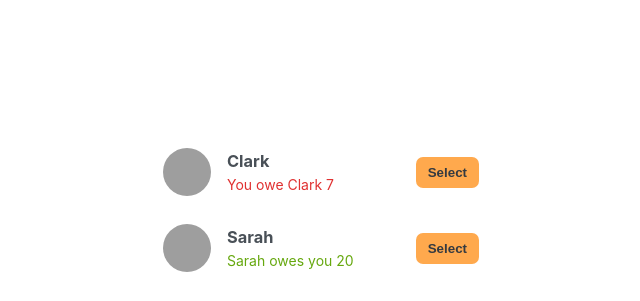
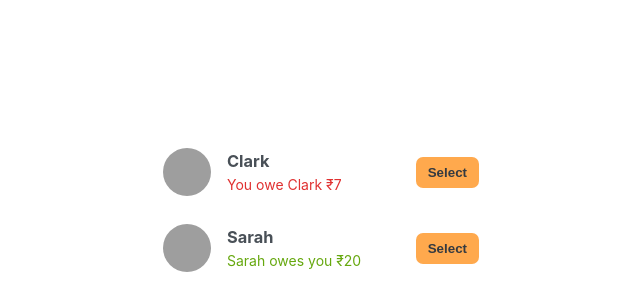
Before and after one commit to divyamotghare/eat-n-split, a React (Create React App) app: page / in a window 1280 px wide. Shown: the top 301 px of the page, without its empty margins (79-719 px from the left). Built offline with nearby package versions, Linux system fonts and the light colour scheme; grey boxes are pictures that could not be loaded.

Commit message:
added the rupee symbol

```diff
--- a/src/components/Friend.js
+++ b/src/components/Friend.js
@@ -13,12 +13,12 @@ export default function Friend({
 
       {friend.balance < 0 && (
         <p className="red">
-          You owe {friend.name} {Math.abs(friend.balance)}
+          You owe {friend.name} &#8377;{Math.abs(friend.balance)}
         </p>
       )}
       {friend.balance > 0 && (
         <p className="green">
-          {friend.name} owes you {Math.abs(friend.balance)}
+          {friend.name} owes you &#8377;{Math.abs(friend.balance)}
         </p>
       )}
       {friend.balance === 0 && <p>You and {friend.name} are even</p>}
```
